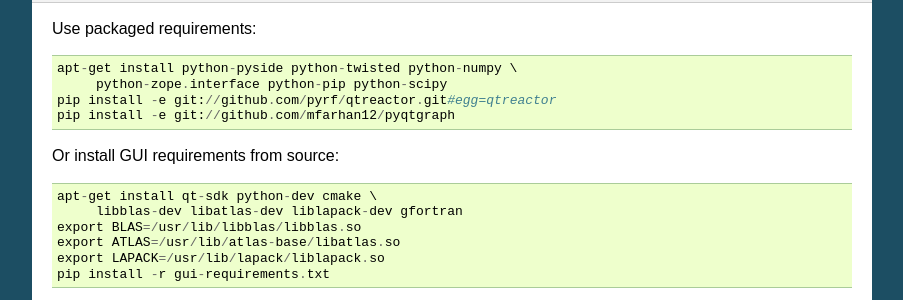
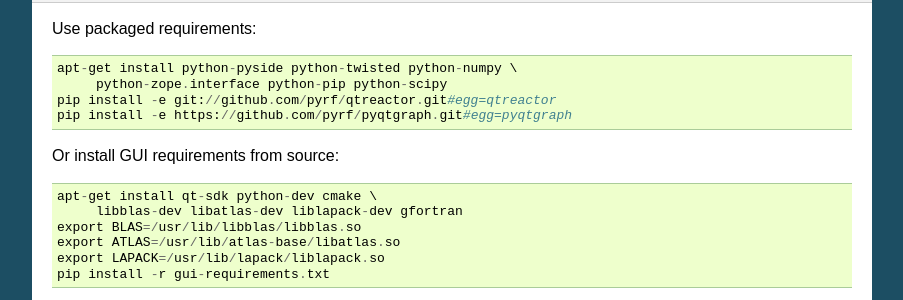
Before and after one commit to pyrf/pyrf, a Sphinx documentation site: the page built from docs/usermanual.rst, in a window 1280 px wide and 900 px high, scrolled down 1089 px. Shown: the part 152-452 px from the top of the window, without its empty margins (198-1101 px from the left). Built offline with Sphinx 7.4.7, drawn with Linux system fonts in a browser that asks for light colours.

Commit message:
modified the docs to use the pyrf/pyqtgraph library

```diff
--- a/docs/usermanual.rst
+++ b/docs/usermanual.rst
@@ -70,7 +70,7 @@ Use packaged requirements::
    apt-get install python-pyside python-twisted python-numpy \
    	python-zope.interface python-pip python-scipy
    pip install -e git://github.com/pyrf/qtreactor.git#egg=qtreactor
-   pip install -e git://github.com/mfarhan12/pyqtgraph
+   pip install -e https://github.com/pyrf/pyqtgraph.git#egg=pyqtgraph
 
 Or install GUI requirements from source::
 
```
